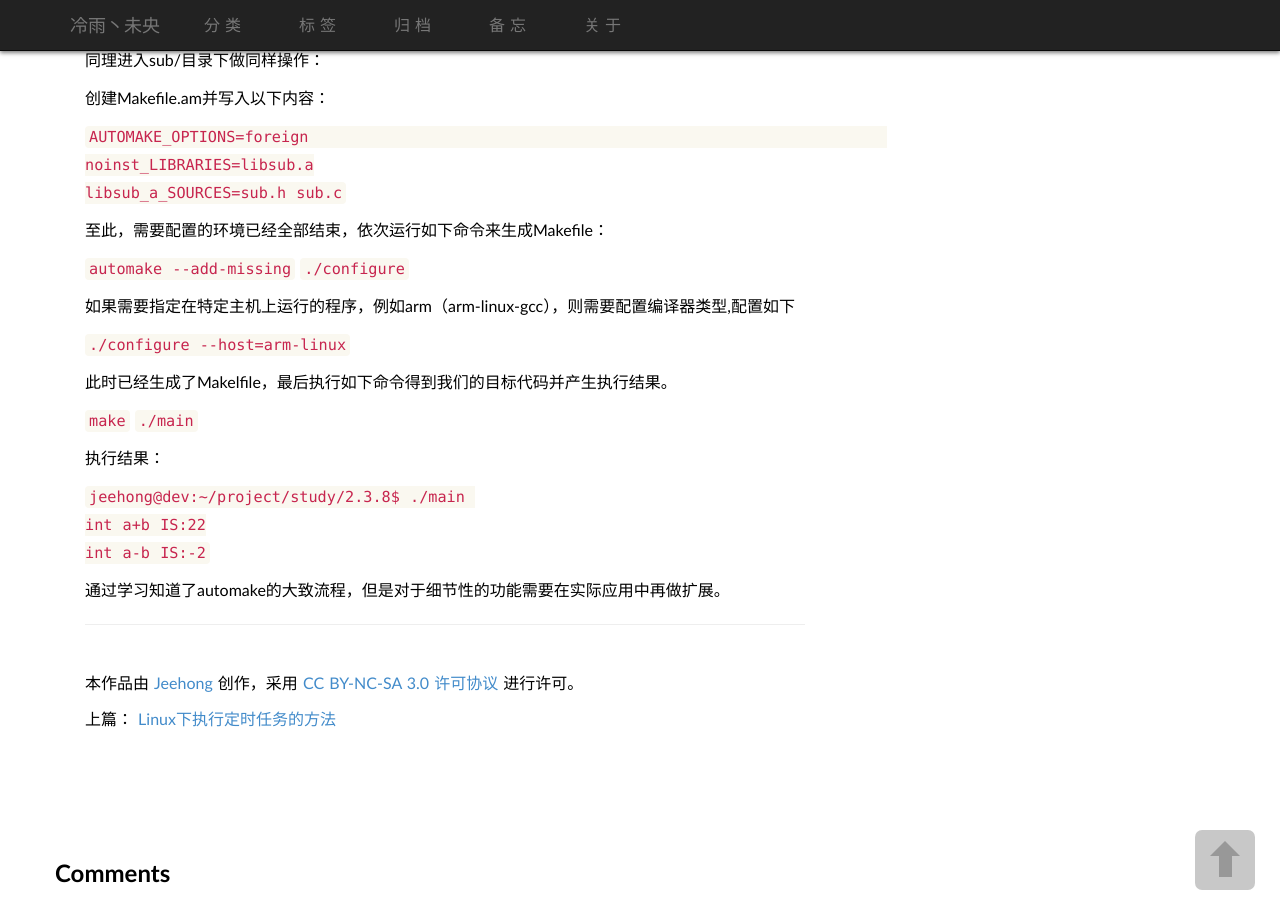
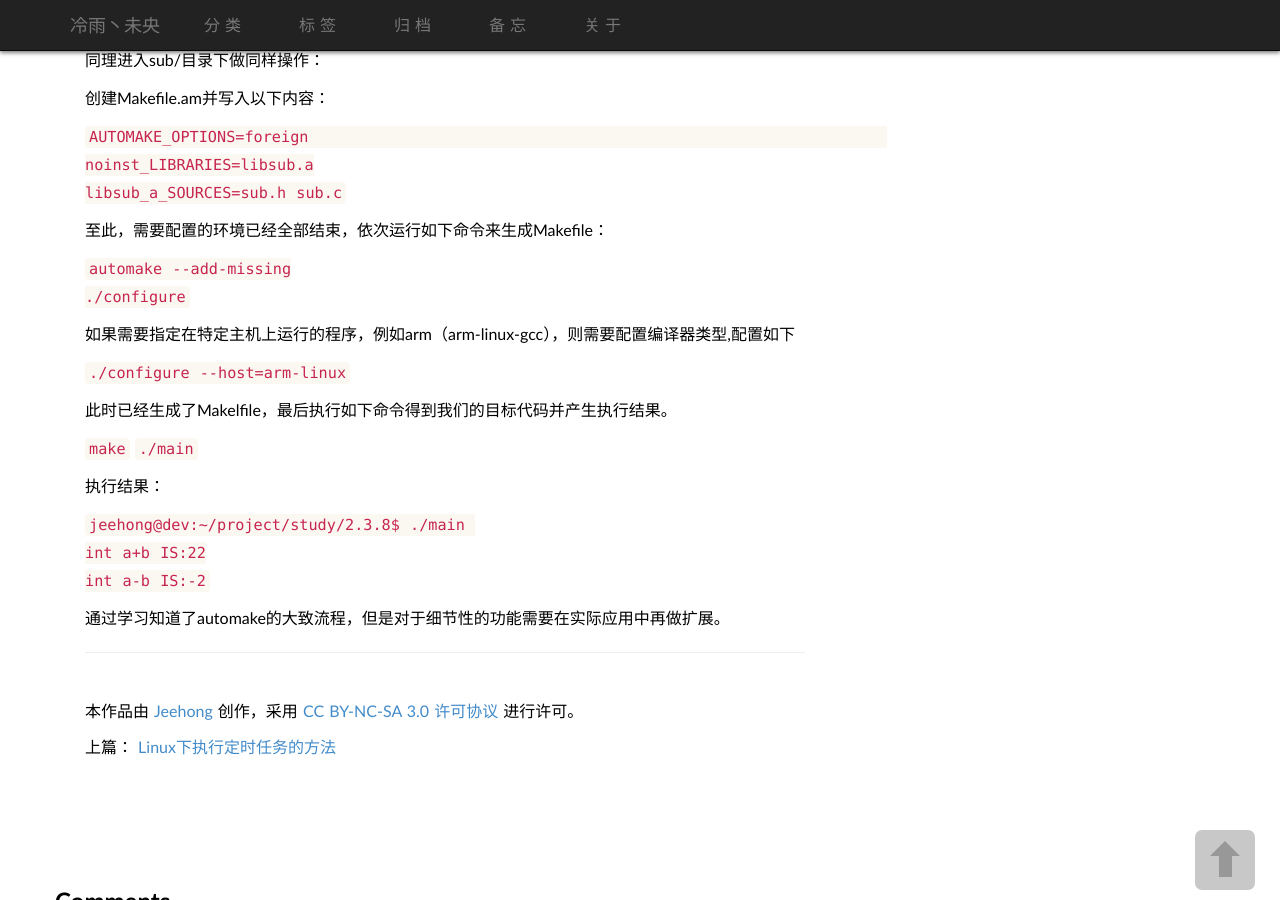
Before and after one commit to jeehong/jeehong.github.io, a Jekyll site: the page built from _posts/2016-06-14-linux-automake-build.md, in a window 1280 px wide and 900 px high, scrolled down 2159 px. Built offline with Jekyll 4.4.1, drawn with Linux system fonts in a browser that asks for light colours; some web fonts are replaced; a script that is not in the unit is left out; comment, search, counter and statistics services are not loaded.

Commit message:
修改博文automake格式02

```diff
--- a/_posts/2016-06-14-linux-automake-build.md
+++ b/_posts/2016-06-14-linux-automake-build.md
@@ -70,8 +70,8 @@ noinst_LIBRARIES=libsub.a
 libsub_a_SOURCES=sub.h sub.c</code>
 
 <p>至此，需要配置的环境已经全部结束，依次运行如下命令来生成Makefile：</p>
-<code>automake --add-missing</code>
-<code>./configure</code>
+<code>automake --add-missing
+./configure</code>
 <p>如果需要指定在特定主机上运行的程序，例如arm（arm-linux-gcc），则需要配置编译器类型,配置如下</p>
 <code>./configure --host=arm-linux</code>
 
```
